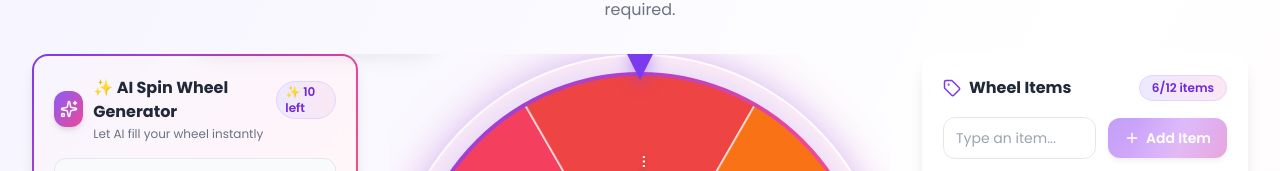
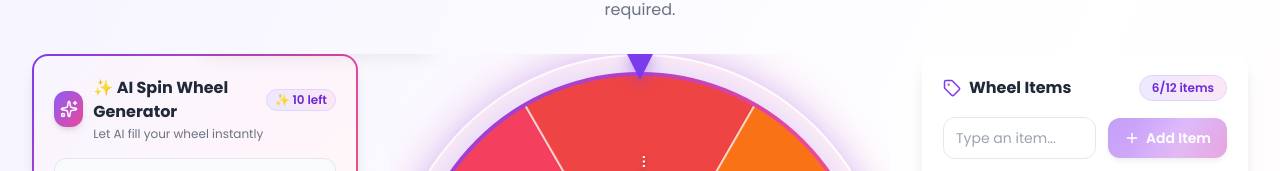
Before and after one commit to coddies/Spin-Ai, a React (Vite) app: page / in a window 1280 px wide. Shown: the part 334-505 px from the top of the page. Built offline with nearby package versions, Linux system fonts and the light colour scheme.

Commit message:
Fix wheel canvas shadow container sizing and prevent AI credits left badge text wrapping

```diff
--- a/src/components/AIPanel.jsx
+++ b/src/components/AIPanel.jsx
@@ -95,7 +95,7 @@ const AIPanel = ({ onItemsGenerated, aiLeft, canUseAI, onLimitReached }) => {
           <div>
             <h2 className="font-bold text-gray-800 text-base flex items-center gap-1.5">
               ✨ AI Spin Wheel Generator
-              <span className="text-xs bg-gradient-to-r from-violet-100 to-pink-100 text-violet-700 px-2 py-0.5 rounded-full border border-violet-200 font-semibold">
+              <span className="text-xs bg-gradient-to-r from-violet-100 to-pink-100 text-violet-700 px-2 py-0.5 rounded-full border border-violet-200 font-semibold whitespace-nowrap">
                 ✨ {aiLeft} left
               </span>
             </h2>
--- a/src/components/Wheel.jsx
+++ b/src/components/Wheel.jsx
@@ -312,7 +312,7 @@ const Wheel = ({ items, onResult, isSpinning, setIsSpinning, onSpinStart }) => {
 
         {/* Canvas with glow */}
         <div
-          className={`rounded-full transition-all duration-300 ${
+          className={`rounded-full w-fit h-fit mx-auto overflow-hidden transition-all duration-300 ${
             isSpinning ? 'animate-pulse-glow' : ''
           }`}
           style={{
```
